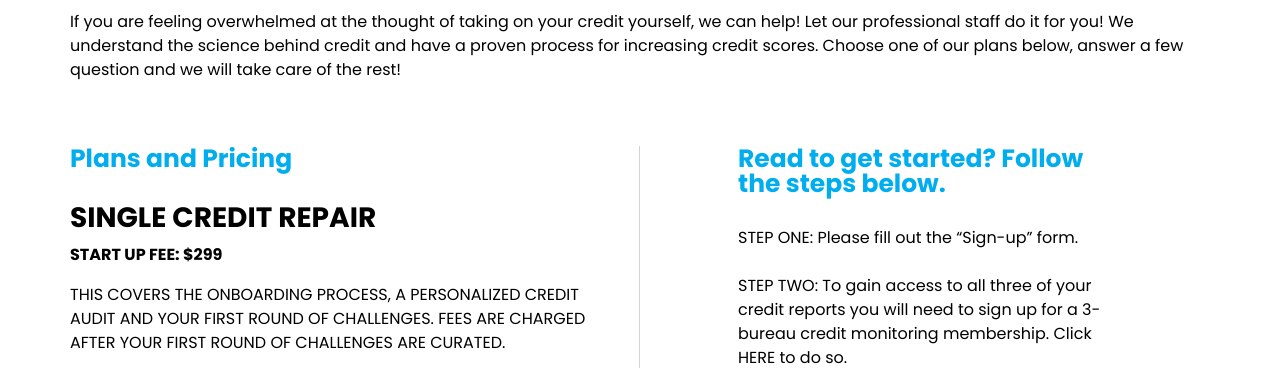
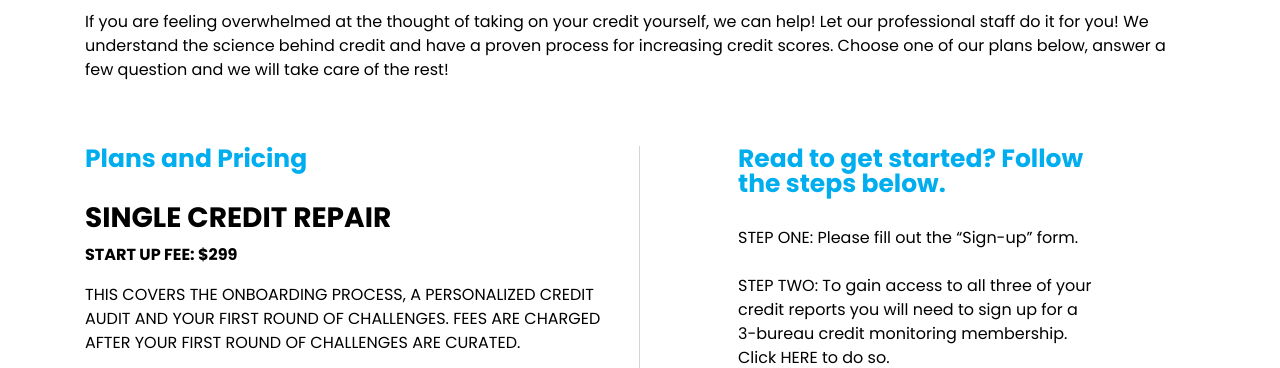
Before and after one commit to lamanaml/scoresup, a plain HTML site: page hireus.html in a window 1280 px wide. Shown: the part 407-775 px from the top of the page. Drawn offline with Linux system fonts and the light colour scheme.

```diff
--- a/hireus.html
+++ b/hireus.html
@@ -93,9 +93,10 @@
         <div class="container">
             <h2 class="section-title mb-3" >Hire Us</h2>
             <div class="row">
-                <div class=" fadeInLeft">
-               <p class="mb-3"> If you are feeling overwhelmed at the thought of taking on your credit yourself, we can help!  Let our professional staff do it for you!  We understand the science behind credit and have a proven process for increasing credit scores.  Choose one of our plans below, answer a few question and we will take care of the rest!</p><br><br>
-</div>
+                <div class=" col  fadeInLeft">
+               <article class="blog-post-excerpt mb-3"> If you are feeling overwhelmed at the thought of taking on your credit yourself, we can help!  Let our professional staff do it for you!  We understand the science behind credit and have a proven process for increasing credit scores.  Choose one of our plans below, answer a few question and we will take care of the rest!</article><br><br>
+                </div>
+                </div>
                 <div class="row">
                 <div class="col-md-7 col-lg-6 offset-lg contact-page-content-wrapper wow fadeInLeft">
                     <div class="contact-page-content">
```
Also changed, not shown: kits.html (+5 -4 lines).
